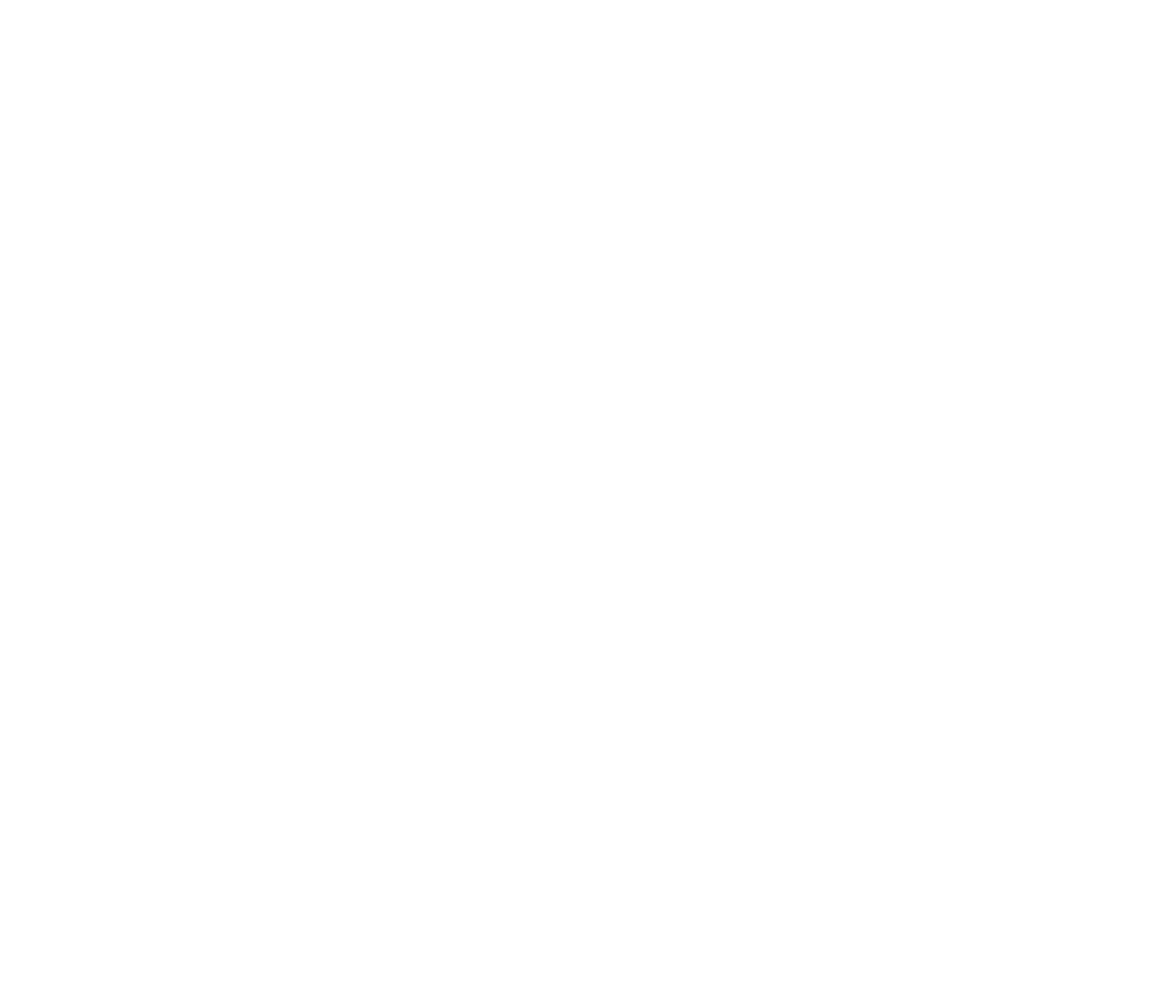
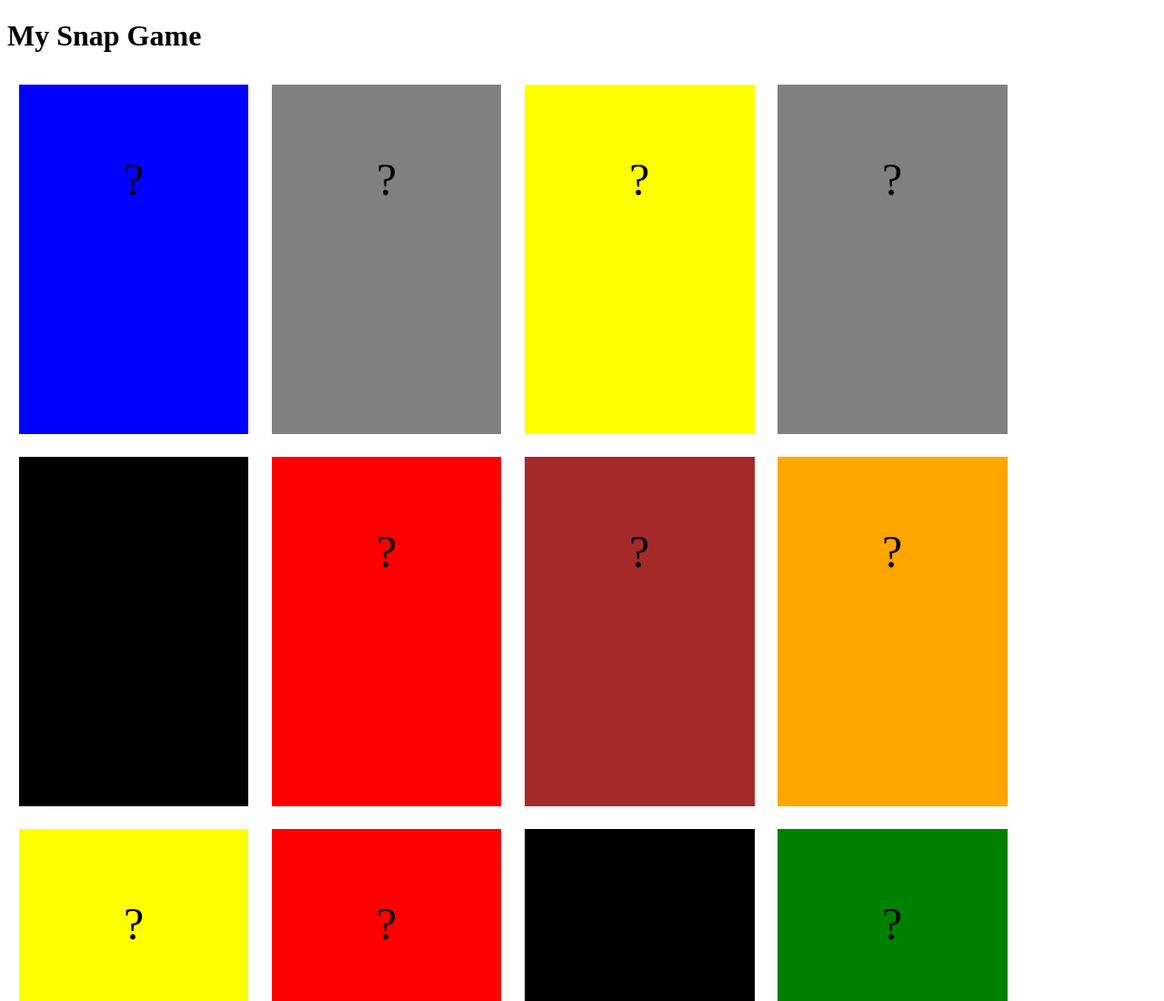
Before and after one commit to rizwanakhtarr/Sparta-Snap, a plain HTML site: page index.html in a window 1280 px wide. Shown: the top 1100 px of the page at 91% size. Before the commit the page ends 800 px from the top, so only its background shows below. Drawn offline with Linux system fonts and the light colour scheme.

Commit message:
added colors to cards using arrays in Java

```diff
--- a/css/style.css
+++ b/css/style.css
@@ -0,0 +1,12 @@
+div[class="cards"] {
+  float: left;
+  margin:1%;
+  height: 30vw;
+  width: 20%;
+}
+
+p {
+  text-align: center;
+  font-size: 50px;
+  padding-top: 25px;
+}
--- a/index.html
+++ b/index.html
@@ -10,9 +10,24 @@
   <title>Sparta Snap</title>
 </head>
 <body>
-
-
-
-
+<h1> My Snap Game</h1>
+  <div id="colorBox">
+    <div class="cards"><p>?</p></div>
+    <div class="cards"><p>?</p></div>
+    <div class="cards"><p>?</p></div>
+    <div class="cards"><p>?</p></div>
+    <div class="cards"><p>?</p></div>
+    <div class="cards"><p>?</p></div>
+    <div class="cards"><p>?</p></div>
+    <div class="cards"><p>?</p></div>
+    <div class="cards"><p>?</p></div>
+    <div class="cards"><p>?</p></div>
+    <div class="cards"><p>?</p></div>
+    <div class="cards"><p>?</p></div>
+    <div class="cards"><p>?</p></div>
+    <div class="cards"><p>?</p></div>
+    <div class="cards"><p>?</p></div>
+    <div class="cards"><p>?</p></div>
+  </div>
 </body>
 </html>
--- a/js/main.js
+++ b/js/main.js
@@ -1,8 +1,29 @@
 $(document).ready(function(){
 
 
+function shuffle(arrayColor) {
+  var currentIndex = arrayColor.length,
+  temporaryValue, shuffleColorsRand;
+  while (0 != currentIndex) { //while there are colors to shuffle
 
+// one remaining
+  shuffleColorsRand = Math.floor(Math.random() * currentIndex);
+  currentIndex -= 1;
 
+//swap with current element
+  temporaryValue = arrayColor[currentIndex];
+  arrayColor[currentIndex] = arrayColor[shuffleColorsRand];
+  arrayColor[shuffleColorsRand] = temporaryValue;
+  }
+  return arrayColor;
+  }
 
+  var colors = ['red', 'blue', 'green', 'red', 'blue' , 'green' , 'black' , 'black' , 'yellow' ,'yellow', 'orange','orange','grey','grey', 'brown','brown' ];
+  shuffle(colors);
+  var i = 0;
+  $(".cards").each(function() {
+  $(this).css("background", colors[i++]);
 
-  });
+});
+
+});
```
